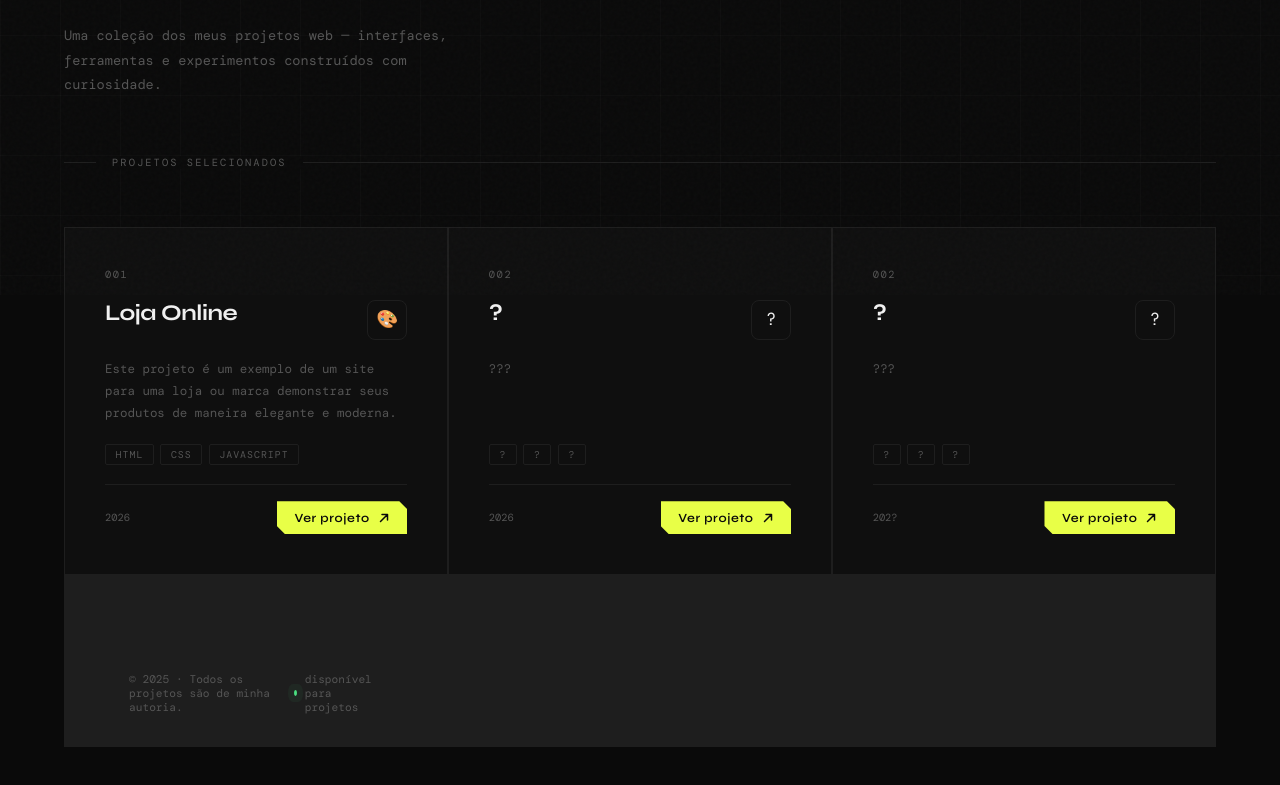
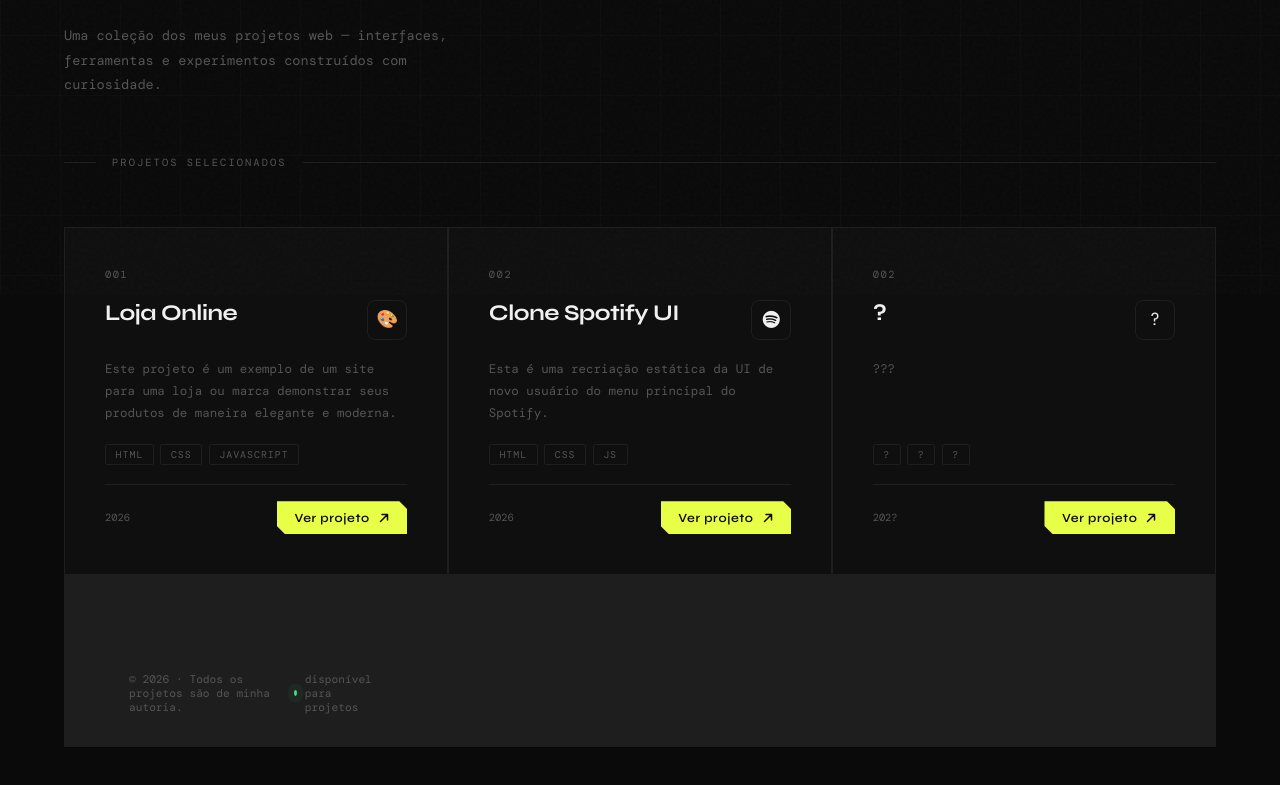
Before and after one commit to zBlasterr/zBlasterr.github.io, a plain HTML site: page index.html in a window 1280 px wide. Shown: the part 505-1290 px from the top of the page. Drawn offline with nearby package versions, Linux system fonts and the light colour scheme; a web font is replaced by a local one.

Commit message:
Update project details and footer year in index.html

```diff
--- a/index.html
+++ b/index.html
@@ -4,6 +4,7 @@
   <meta charset="UTF-8" />
   <meta name="viewport" content="width=device-width, initial-scale=1.0" />
   <title>Portfólio · Projetos Web</title>
+  <script src="https://kit.fontawesome.com/a1ce55de79.js" crossorigin="anonymous"></script>
   <link rel="preconnect" href="https://fonts.googleapis.com" />
   <link rel="preconnect" href="https://fonts.gstatic.com" crossorigin />
   <link href="https://fonts.googleapis.com/css2?family=Syne:wght@400;600;700;800&family=DM+Mono:ital,wght@0,300;0,400;1,300&display=swap" rel="stylesheet" />
@@ -469,7 +470,7 @@
     <p class="hero-desc fade-up delay-3">
       Uma coleção dos meus projetos web — interfaces, ferramentas e experimentos construídos com curiosidade.
     </p>
-    <div class="hero-number">1<!-- QUANTIDADE DE PROJETOS --></div>
+    <div class="hero-number">2<!-- QUANTIDADE DE PROJETOS --></div>
   </section>
 
   <!-- Divider -->
@@ -515,20 +516,22 @@
       <article class="project-card" style="animation-delay: 0.2s">
         <span class="card-number">002</span>
         <div class="card-header">
-          <h2 class="card-title">?</h2>
-          <div class="card-icon">?</div>
+          <h2 class="card-title">Clone Spotify UI</h2>
+          <div class="card-icon">
+            <i class="fa-brands fa-spotify"></i>
+          </div>
         </div>
         <p class="card-desc">
-          ???
+          Esta é uma recriação estática da UI de novo usuário do menu principal do Spotify.
         </p>
         <div class="card-tags">
-          <span class="tag">?</span>
-          <span class="tag">?</span>
-          <span class="tag">?</span>
+          <span class="tag">HTML</span>
+          <span class="tag">CSS</span>
+          <span class="tag">JS</span>
         </div>
         <div class="card-footer">
           <span class="card-date">2026</span>
-          <a href="./outro-projeto/index.html" class="btn-view" target="_blank">
+          <a href="./projetospotify/index.html" class="btn-view" target="_blank">
             Ver projeto
             <svg width="12" height="12" viewBox="0 0 12 12" fill="none">
               <path d="M2.5 9.5L9.5 2.5M9.5 2.5H4M9.5 2.5V8" stroke="currentColor" stroke-width="1.5" stroke-linecap="round"/>
@@ -588,7 +591,7 @@
 
   <!-- Footer -->
   <footer>
-    <p>© 2025 · Todos os projetos são de minha autoria.</p>
+    <p>© 2026 · Todos os projetos são de minha autoria.</p>
     <span class="status-dot">disponível para projetos</span>
   </footer>
 
```
